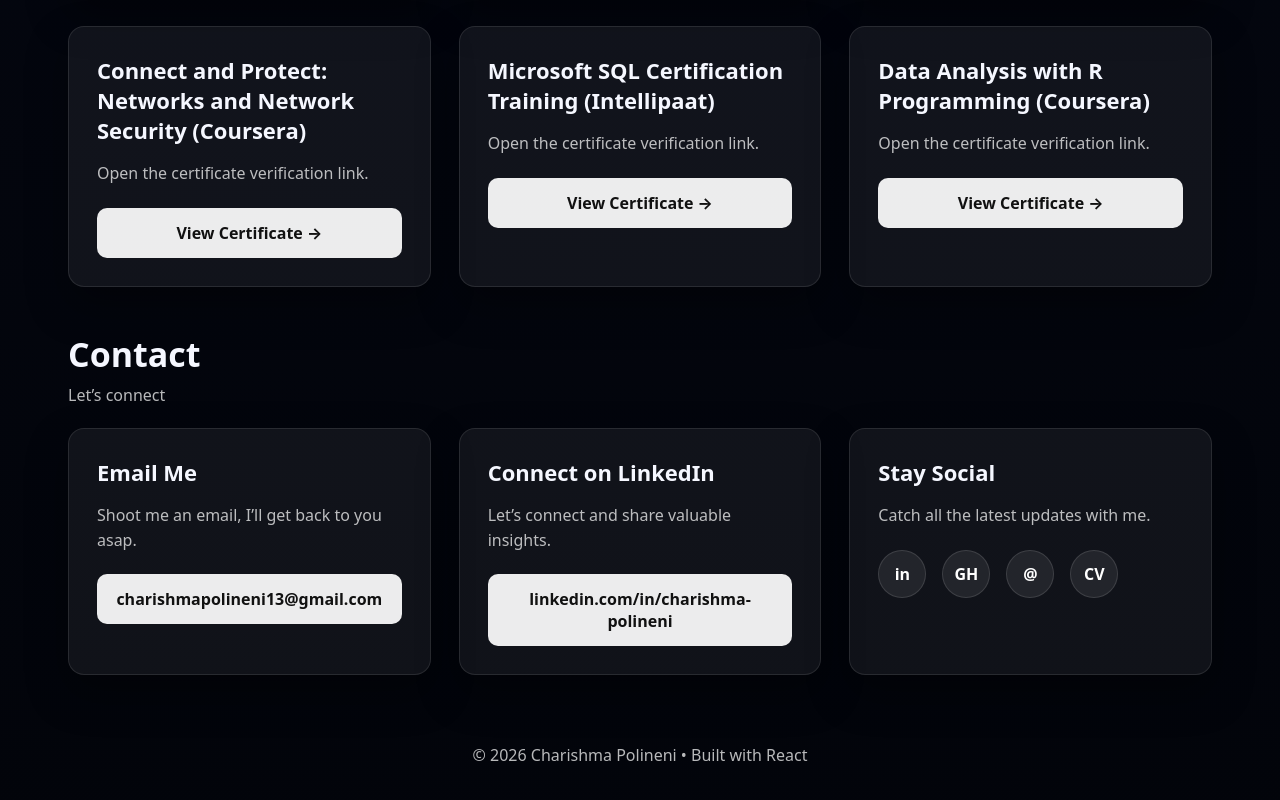
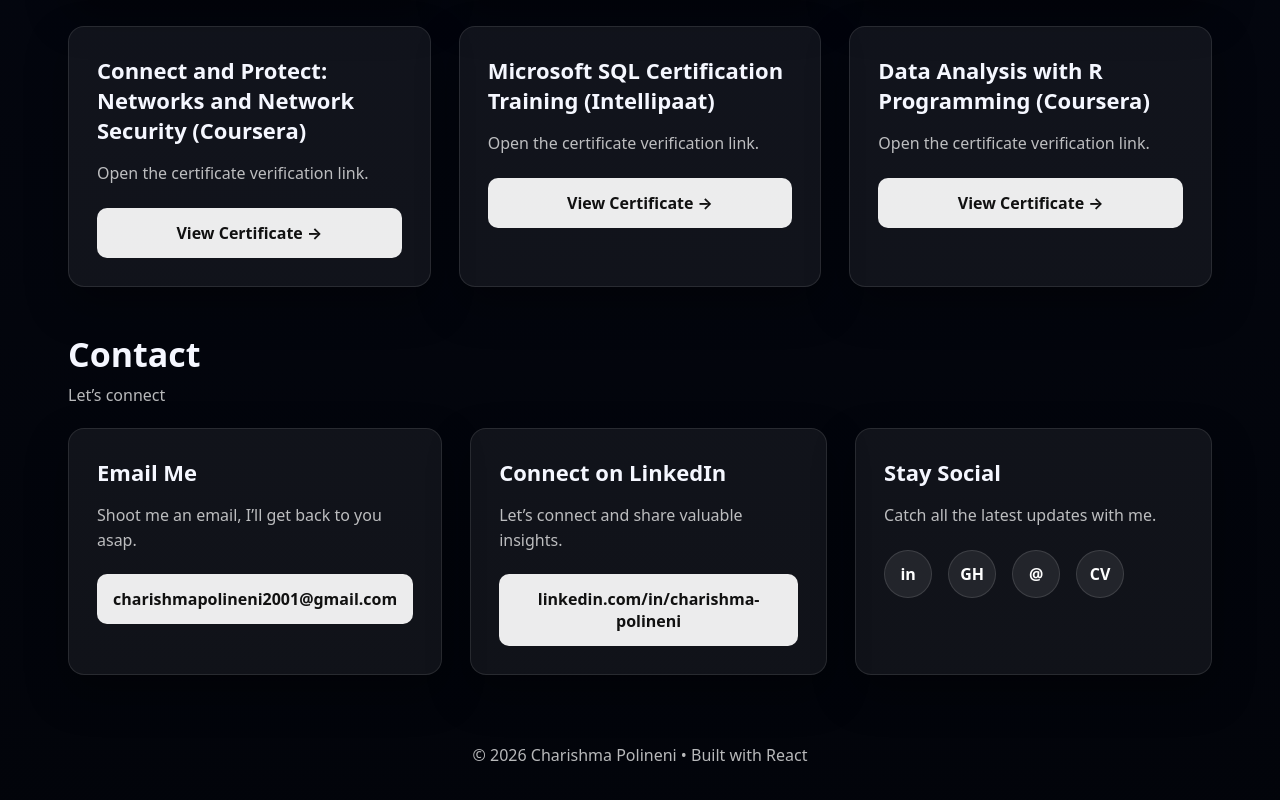
Before and after one commit to CharishmaPoline/charishma-portfolio, a React (Create React App) app: page / in a window 1280 px wide. Shown: the part 3791-4591 px from the top of the page. Built offline with nearby package versions, Linux system fonts and the light colour scheme.

Commit message:
Fix contact email

```diff
--- a/src/App.js
+++ b/src/App.js
@@ -356,7 +356,7 @@
               <h3>Email Me</h3>
               <p className="muted">Shoot me an email, I’ll get back to you asap.</p>
               <a className="contactBox" href={LINKS.email}>
-                charishmapolineni13@gmail.com
+                charishmapolineni2001@gmail.com
               </a>
             </div>
 
```
